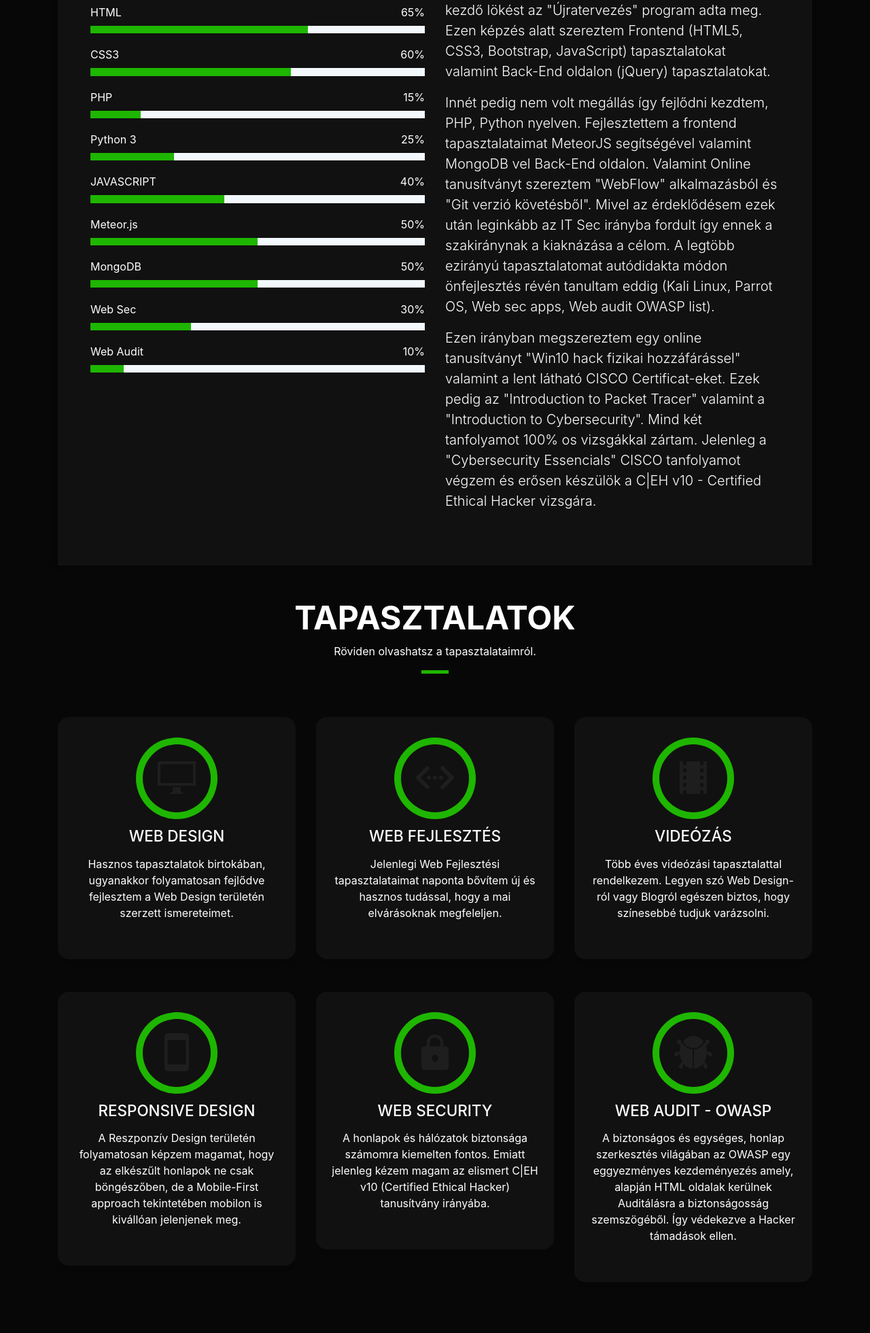
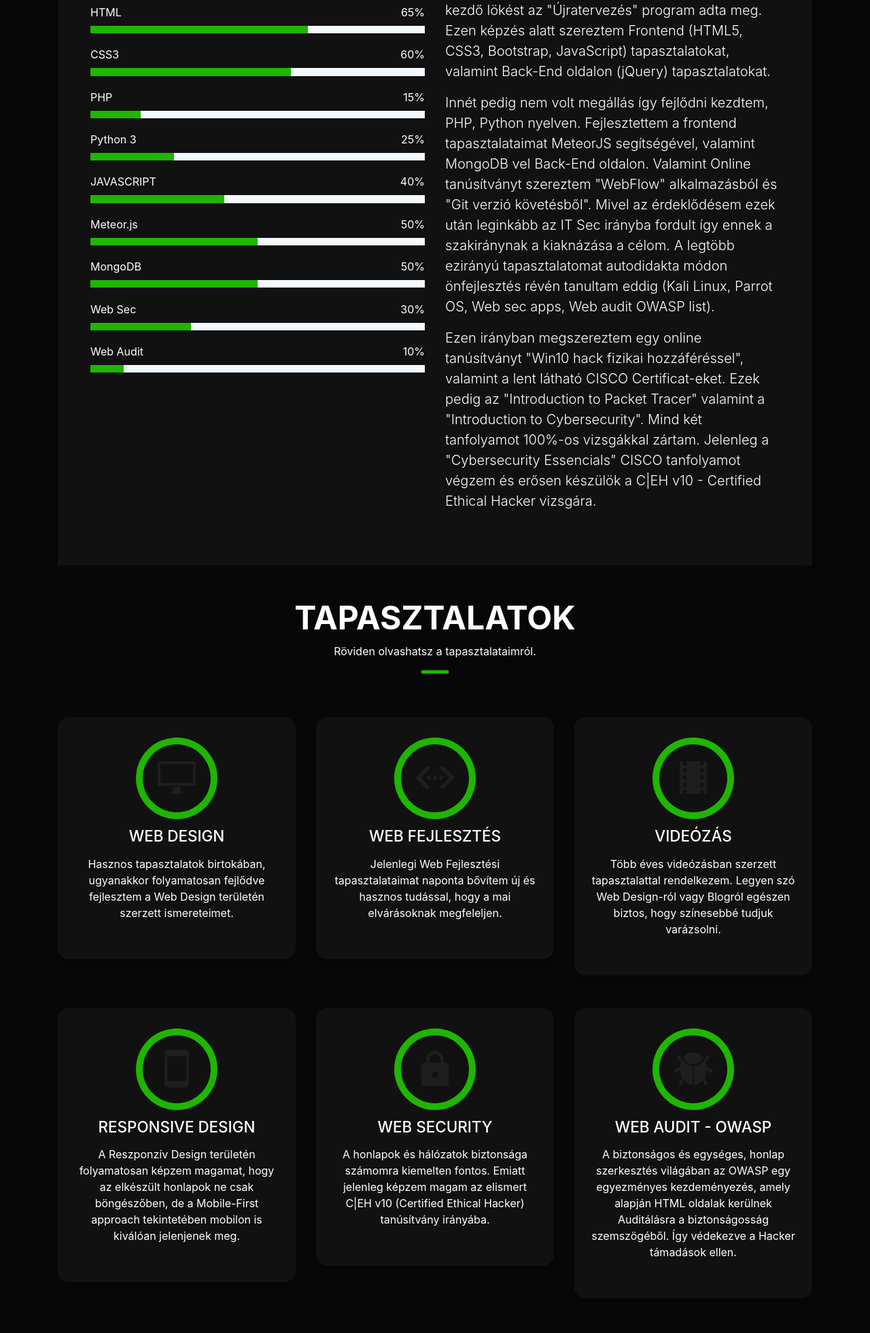
Before and after one commit to DoWHun/DoWHun.github.io, a plain HTML site: page index.html in a window 1280 px wide. Shown: the part 1134-3095 px from the top of the page at 68% size. Drawn offline with Linux system fonts and the light colour scheme; files whose address does not match are found by name.

Commit message:
Add files via upload

```diff
--- a/index.html
+++ b/index.html
@@ -156,18 +156,18 @@
                   <p class="lead">
                     Köszöntelek az oldalamon. Ha idáig eljutottál bizonyára ugyan annyira érdekel a Cybersecurity mint engem.
                     Az elmúlt időszakban sok IT területen szereztem több kevesebb tapasztalatot, melyhez a kezdő lökést az
-                    "Újratervezés" program adta meg. Ezen képzés alatt szereztem Frontend (HTML5, CSS3, Bootstrap, JavaScript) tapasztalatokat
+                    "Újratervezés" program adta meg. Ezen képzés alatt szereztem Frontend (HTML5, CSS3, Bootstrap, JavaScript) tapasztalatokat,
                     valamint Back-End oldalon (jQuery) tapasztalatokat.
                   </p>
                   <p class="lead">
                     Innét pedig nem volt megállás így fejlődni kezdtem, PHP, Python nyelven. Fejlesztettem a frontend tapasztalataimat MeteorJS
-                    segítségével valamint MongoDB vel Back-End oldalon. Valamint Online tanusítványt szereztem "WebFlow" alkalmazásból és "Git verzió követésből".
+                    segítségével, valamint MongoDB vel Back-End oldalon. Valamint Online tanúsítványt szereztem "WebFlow" alkalmazásból és "Git verzió követésből".
                     Mivel az érdeklődésem ezek után leginkább az IT Sec irányba fordult így ennek a szakiránynak a kiaknázása a célom. A legtöbb ezirányú tapasztalatomat
-                    autódidakta módon önfejlesztés révén tanultam eddig (Kali Linux, Parrot OS, Web sec apps, Web audit OWASP list).
+                    autodidakta módon önfejlesztés révén tanultam eddig (Kali Linux, Parrot OS, Web sec apps, Web audit OWASP list).
                   </p>
                   <p class="lead">
-                    Ezen irányban megszereztem egy online tanusítványt "Win10 hack fizikai hozzáfárássel" valamint a lent látható CISCO Certificat-eket.
-                    Ezek pedig az "Introduction to Packet Tracer" valamint a "Introduction to Cybersecurity". Mind két tanfolyamot 100% os vizsgákkal zártam.
+                    Ezen irányban megszereztem egy online tanúsítványt "Win10 hack fizikai hozzáféréssel", valamint a lent látható CISCO Certificat-eket.
+                    Ezek pedig az "Introduction to Packet Tracer" valamint a "Introduction to Cybersecurity". Mind két tanfolyamot 100%-os vizsgákkal zártam.
                     Jelenleg a "Cybersecurity Essencials" CISCO tanfolyamot végzem és erősen készülök a C|EH v10 - Certified Ethical Hacker vizsgára.
                   </p>
                 </div>
@@ -233,7 +233,7 @@
             <div class="service-content">
               <h2 class="s-title">Videózás</h2>
               <p class="s-description text-center">
-                Több éves videózási tapasztalattal rendelkezem. Legyen szó Web Design-ról vagy Blogról
+                Több éves videózásban szerzett tapasztalattal rendelkezem. Legyen szó Web Design-ról vagy Blogról
                 egészen biztos, hogy színesebbé tudjuk varázsolni.
               </p>
             </div>
@@ -247,8 +247,8 @@
             <div class="service-content">
               <h2 class="s-title">Responsive Design</h2>
               <p class="s-description text-center">
-                A Reszponzív Design területén folyamatosan képzem magamat, hogy az elkészűlt honlapok ne csak böngészőben,
-                de a Mobile-First approach tekintetében mobilon is kivállóan jelenjenek meg.
+                A Reszponzív Design területén folyamatosan képzem magamat, hogy az elkészült honlapok ne csak böngészőben,
+                de a Mobile-First approach tekintetében mobilon is kiválóan jelenjenek meg.
               </p>
             </div>
           </div>
@@ -261,8 +261,8 @@
             <div class="service-content">
               <h2 class="s-title">Web Security</h2>
               <p class="s-description text-center">
-                A honlapok és hálózatok biztonsága számomra kiemelten fontos. Emiatt jelenleg kézem magam
-                az elismert C|EH v10 (Certified Ethical Hacker) tanusítvány irányába.
+                A honlapok és hálózatok biztonsága számomra kiemelten fontos. Emiatt jelenleg képzem magam
+                az elismert C|EH v10 (Certified Ethical Hacker) tanúsítvány irányába.
               </p>
             </div>
           </div>
@@ -275,7 +275,7 @@
             <div class="service-content">
               <h2 class="s-title">Web Audit - OWASP</h2>
               <p class="s-description text-center">
-                A biztonságos és egységes, honlap szerkesztés világában az OWASP egy eggyezményes kezdeményezés amely,
+                A biztonságos és egységes, honlap szerkesztés világában az OWASP egy egyezményes kezdeményezés, amely
                 alapján HTML oldalak kerülnek Auditálásra a biztonságosság szemszögéből.
                 Így védekezve a Hacker támadások ellen.
               </p>
@@ -611,7 +611,7 @@
               </div>
               <h3 class="card-title"><a href="">Emdee Five - {HTB} Tippek<br> ... COMING SOON ...</a></h3>
               <p class="card-description">
-                Az egyik legelső és olyan {HTB} feladat ami igényel egy meglehetősen tömör, de
+                Az egyik legelső és olyan {HTB} feladat, ami igényel egy meglehetősen tömör, de
                 ugyanakkor gyors Python Exploitot.
                 Érdekel a megoldás menete? Olvasd el a cikket.
               </p>
```
